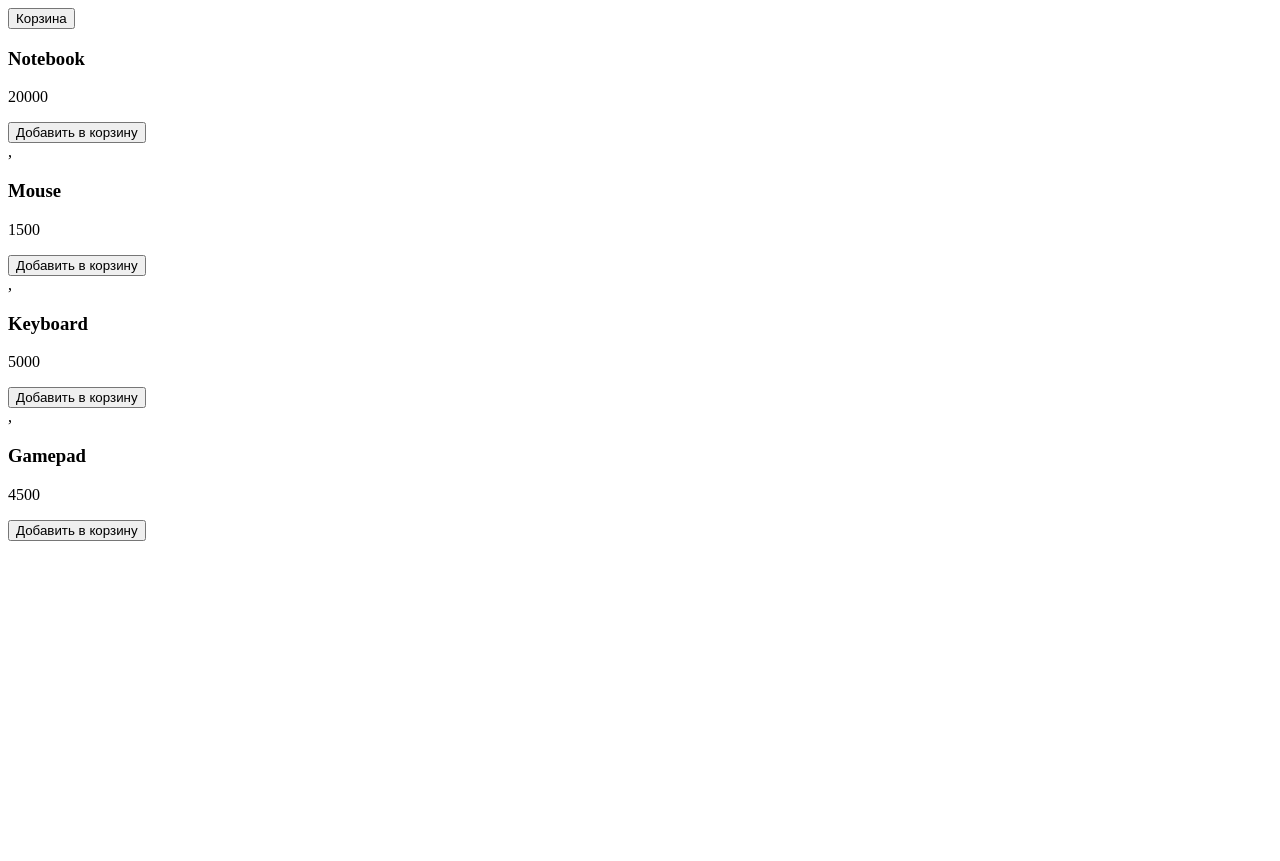
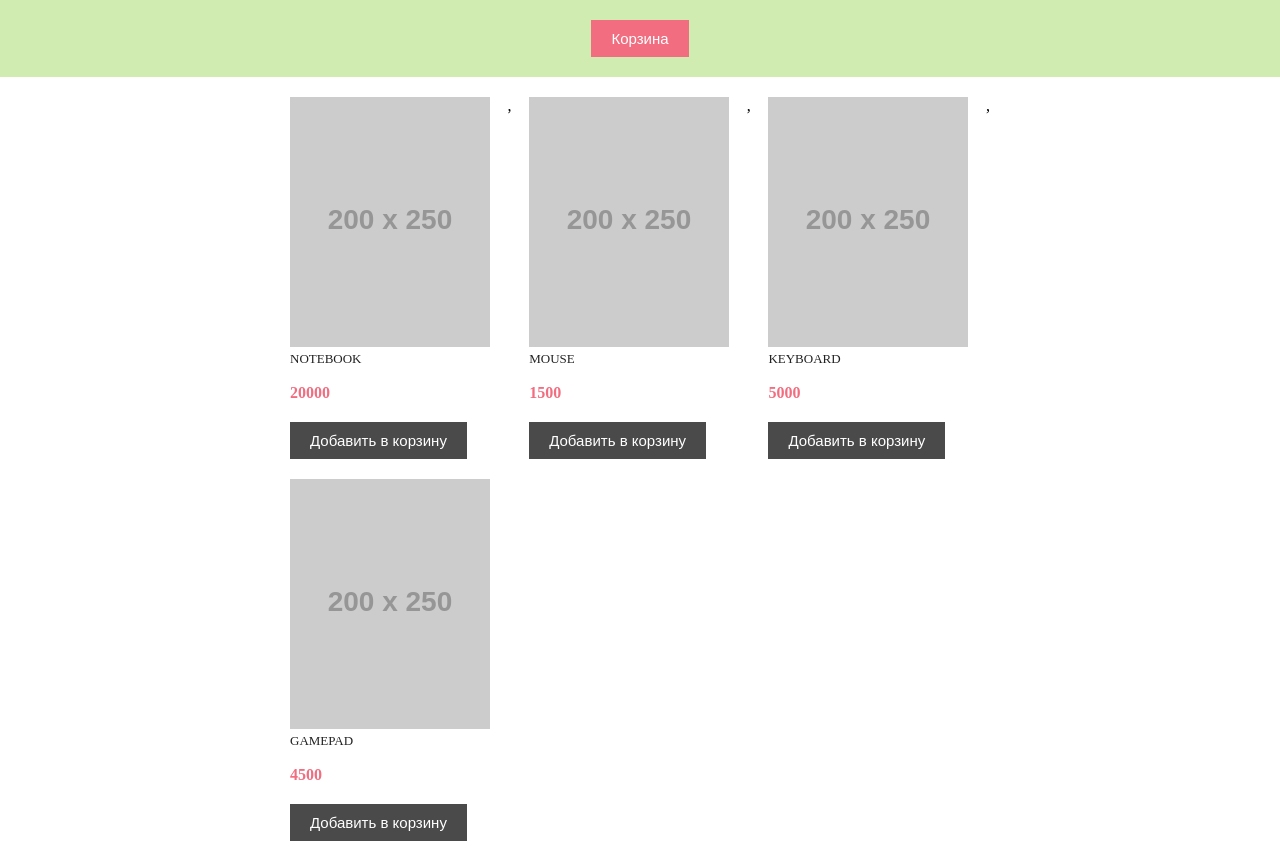
Before and after one commit to Elixiobit/TemplateProjectMarket, a plain HTML site: page index.html in a window 1280 px wide. Before the commit the page ends 800 px from the top, so only its background shows below. Drawn offline with Linux system fonts and the light colour scheme; placeholder pictures from the web are drawn by us.

Commit message:
Completed 40%

```diff
--- a/index.html
+++ b/index.html
@@ -3,14 +3,15 @@
 <head>
     <meta charset="UTF-8">
     <meta name="viewport" content="width=device-width, initial-scale=1">
+    <link rel="stylesheet" href="style.css">
     <title>Интернет-магазин</title>
 </head>
 <body>
-<header>
-    <button class="btn-cart" type="button">Корзина</button>
+<header class="header">
+    <button class="btn-cart center button" type="button">Корзина</button>
 </header>
 <main>
-    <div class="products"></div>
+    <div class="products center"></div>
 </main>
 <script src="./js/main.js"></script>
 </body>
--- a/js/main.js
+++ b/js/main.js
@@ -5,16 +5,18 @@ const products = [
     {id: 4, title: 'Gamepad', price: 4500},
 ];
 
-const renderProduct = (title, price) => {
+const renderProduct = (title = 'product', price = 1500) => {
     return `<div class="product-item">
-                <h3>${title}</h3>
-                <p>${price}</p>
-                <button class="by-btn">Добавить в корзину</button>
+                <a href="#"><img src="http://placehold.it/200x250" /></a>
+                <h3 class="product-item__name">${title}</h3>
+                <p class="product-item__cost">${price}</p>
+                <button class="by-btn button">Добавить в корзину</button>
             </div>`;
 };
 
 const renderProducts = (list) => {
     const productList = list.map((item) => renderProduct(item.title, item.price));
+    // productList.join()
     document.querySelector('.products').innerHTML = productList;
 };
 
--- a/style.sass
+++ b/style.sass
@@ -0,0 +1,66 @@
+*
+  margin: 0
+  padding: 0
+
+.center
+  padding: 0 calc(50% - 350px)
+
+.header
+  display: flex
+  justify-content: center
+  align-items: center
+  background-color: rgba(104, 192, 0, 0.31)
+
+.products
+  display: flex
+  flex-wrap: wrap
+  justify-content: space-between
+  margin-top: 20px
+
+.product-item
+  &__name
+    color: #222222
+    font-size: 13px
+    font-weight: 400
+    text-transform: uppercase
+  &__cost
+    color: #f16d7f
+    font-size: 16px
+    font-weight: 700
+    text-transform: uppercase
+    margin-top: 17px
+
+
+.btn-cart
+  background-color: #f16d7f
+  color: #ffffff
+  &:hover
+    background-color: #ffffff
+    color: #f16d7f
+    outline: 1px solid #f16d7f
+
+.button
+  display: flex
+  justify-content: center
+  align-items: center
+  transition: all 0.3s
+  font-size: 15px
+  padding: 10px 20px
+  margin: 20px 0
+  border: none
+  outline: none
+  &:hover
+    background-color: #ffffff
+    color: #f16d7f
+    outline: 1px solid #f16d7f
+
+.by-btn
+  background-color: #4a4a4a
+  color: #ffffff
+  &:hover
+    color: #4a4a4a
+    background-color: #ffffff
+    outline: 1px solid #4a4a4a
+  &:active
+    background-color: #4a4a4a
+    color: #ffffff
```
Also changed, not shown: style.css, 2 other files.
